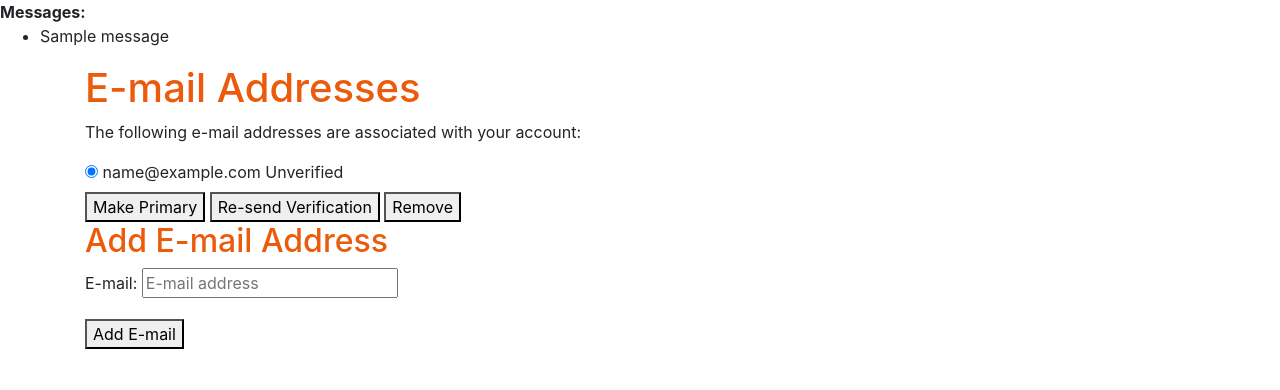
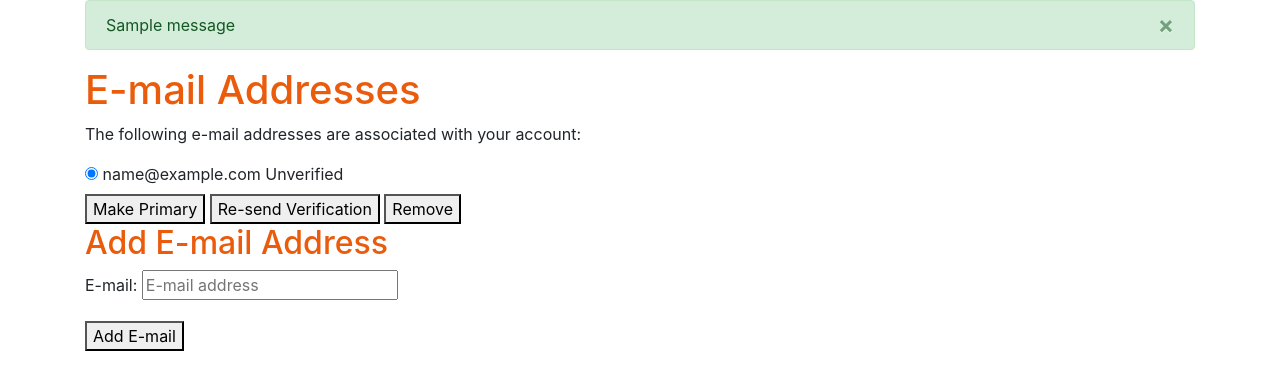
Before and after one commit to endlessm/eos-idp, a Django app: page /email/ in a window 1280 px wide. Shown: the part 58-448 px from the top of the page. Run offline with Django 3.2, Linux system fonts and the light colour scheme; a user stored in the database is signed in; data comes from the database, SQL or seed files in the repository; tables that the repository leaves empty hold one stand-in row (values such as "Sample post"); one stand-in notice (Sample message) is shown; some libraries are stand-ins or nearby versions.

Commit message:
Use bootstap alerts for messages
Move them within the main container and override the tags to use the
appropriate alert tags.

```diff
--- a/main/templates/base.html
+++ b/main/templates/base.html
@@ -43,17 +43,15 @@
         </ul>
       </div>
     </nav>
-    {% if messages %}
-    <div>
-      <strong>Messages:</strong>
-      <ul>
-        {% for message in messages %}
-        <li{% if message.tags %} class="{{ message.tags }}"{% endif %}>{{ message }}</li>
-        {% endfor %}
-      </ul>
-    </div>
-    {% endif %}
     <div class="container">
+      {% for message in messages %}
+      <div class="alert {{ message.tags }} alert-dismissible fade show" role="alert">
+        {{ message }}
+        <button type="button" class="close" data-dismiss="alert" aria-label="Close">
+          <span aria-hidden="true">&times;</span>
+        </button>
+      </div>
+      {% endfor %}
       {% block content %}
       {% endblock %}
     </div>
```
Also changed, not shown: eosidp/settings.py (+9 -0 lines).
